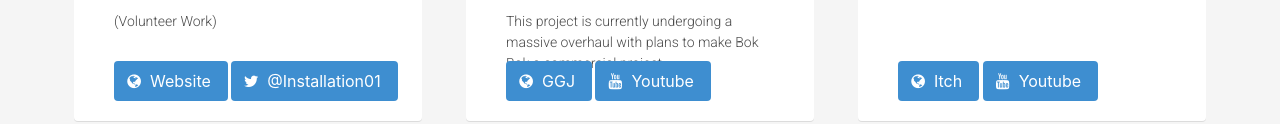
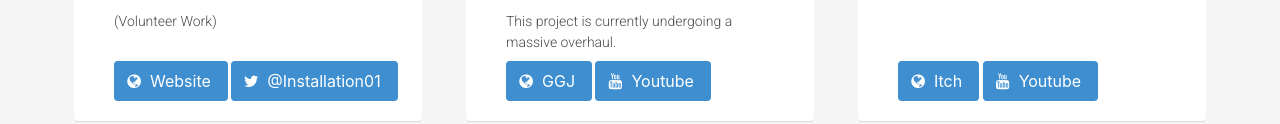
Before and after one commit to DaveTheGameDev/DaveTheGameDev.github.io, a plain HTML site: page index.html in a window 1280 px wide. Shown: the part 1071-1195 px from the top of the page. Drawn offline with nearby package versions, Linux system fonts and the light colour scheme; a web font is replaced by a local one.

Commit message:
fix bok bok length

```diff
--- a/index.html
+++ b/index.html
@@ -211,7 +211,7 @@
 
                                     <p>Bok Bok was created as a game jam project for Global Game Jam 2019.</p>
                                     <p>Role: Gameplay Programming</p>
-                                    <p>This project is currently undergoing a massive overhaul with plans to make Bok Bok a commercial project.</p>
+                                    <p>This project is currently undergoing a massive overhaul.</p>
 
                                     <div class="project-buttons">
                                         <a target="_blank" href="https://globalgamejam.org/2019/games/bokbok">
```
